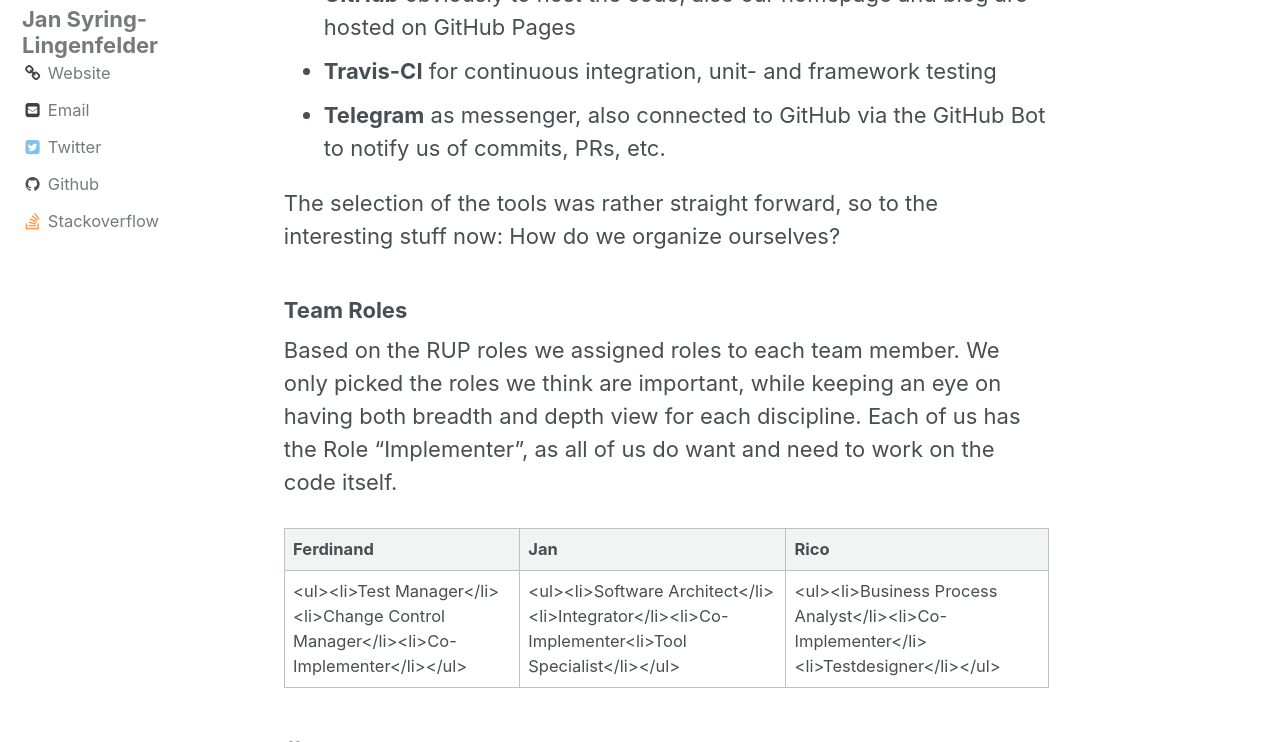
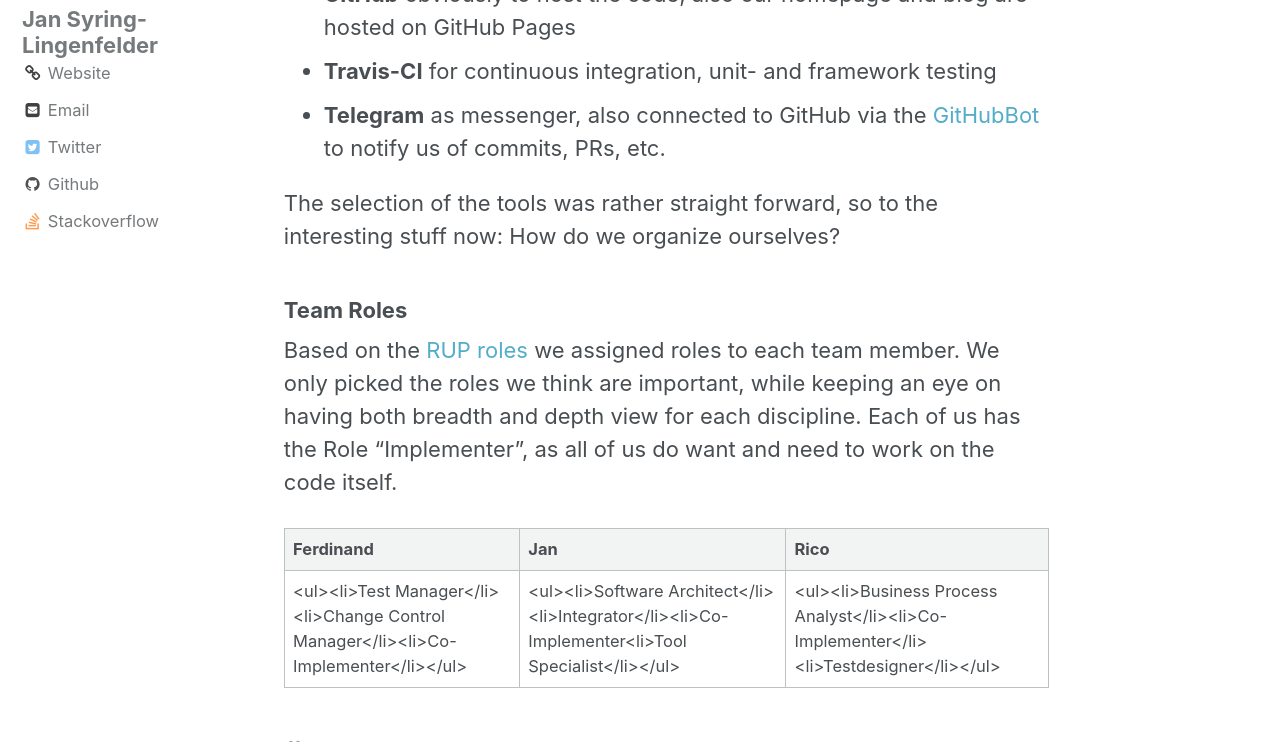
Before and after one commit to PalatinCoder/SquadIT, a Jekyll site: the page built from _posts/2016-10-12-technology-and-team-roles.md, in a window 1280 px wide and 900 px high, scrolled down 647 px, cut to the strip 158-900 px from the top of the window. Built offline with Jekyll 4.4.1, drawn with Linux system fonts in a browser that asks for light colours.

Commit message:
Added two links
Added links to the GitHubBot and RUP roles

```diff
--- a/_posts/2016-10-12-technology-and-team-roles.md
+++ b/_posts/2016-10-12-technology-and-team-roles.md
@@ -17,13 +17,13 @@
 
 + **GitHub** obviously to host the code, also our homepage and blog are hosted on GitHub Pages
 + **Travis-CI** for continuous integration, unit- and framework testing
-+ **Telegram** as messenger, also connected to GitHub via the GitHub Bot to notify us of commits, PRs, etc.
++ **Telegram** as messenger, also connected to GitHub via the [GitHubBot](https://telegram.me/GitHubBot) to notify us of commits, PRs, etc.
 
 The selection of the tools was rather straight forward, so to the interesting stuff now: How do we organize ourselves?
 
 ### Team Roles
 
-Based on the RUP roles we assigned roles to each team member. We only picked the roles we think are important, while keeping an eye on having both breadth and depth view for each discipline. Each of us has the Role "Implementer", as all of us do want and need to work on the code itself.
+Based on the [RUP roles](http://www.ibm.com/developerworks/rational/library/apr05/crain/) we assigned roles to each team member. We only picked the roles we think are important, while keeping an eye on having both breadth and depth view for each discipline. Each of us has the Role "Implementer", as all of us do want and need to work on the code itself.
 
 | Ferdinand | Jan | Rico |
 |-----------|-----|------|
```
